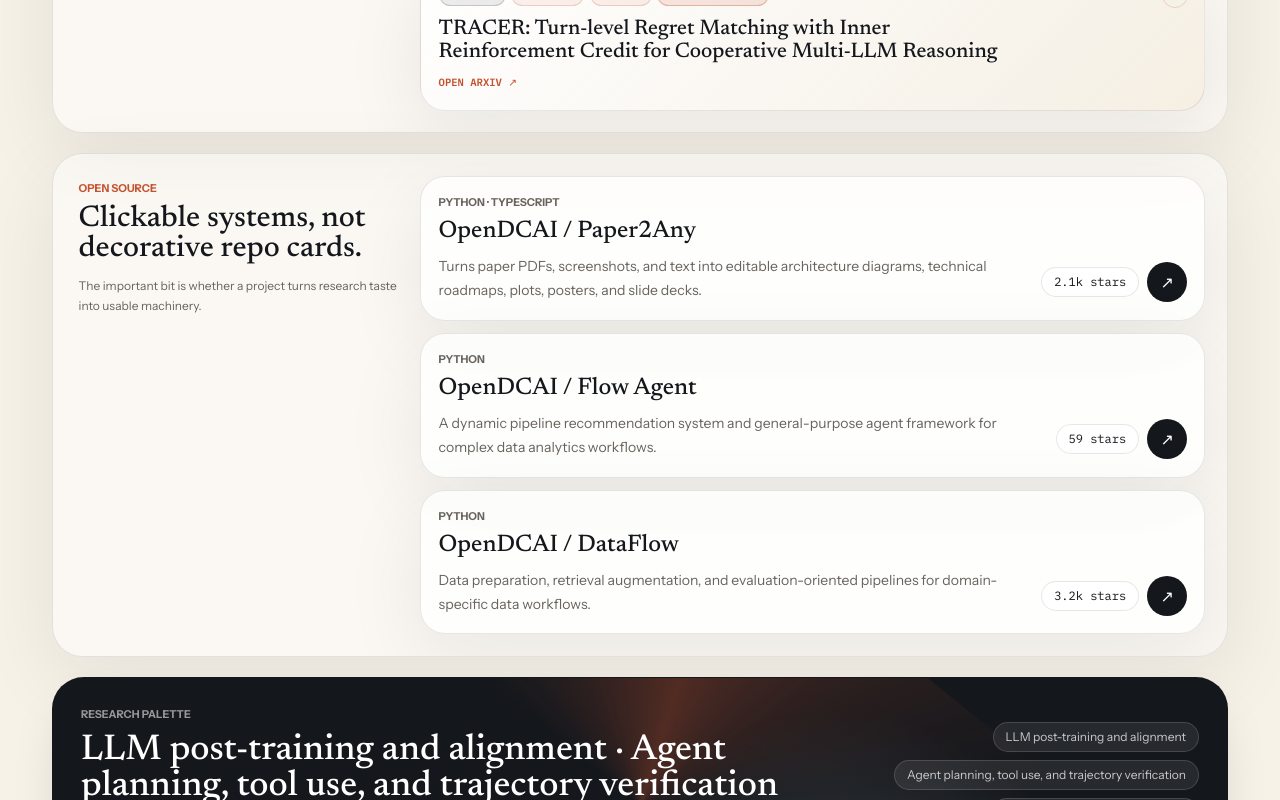
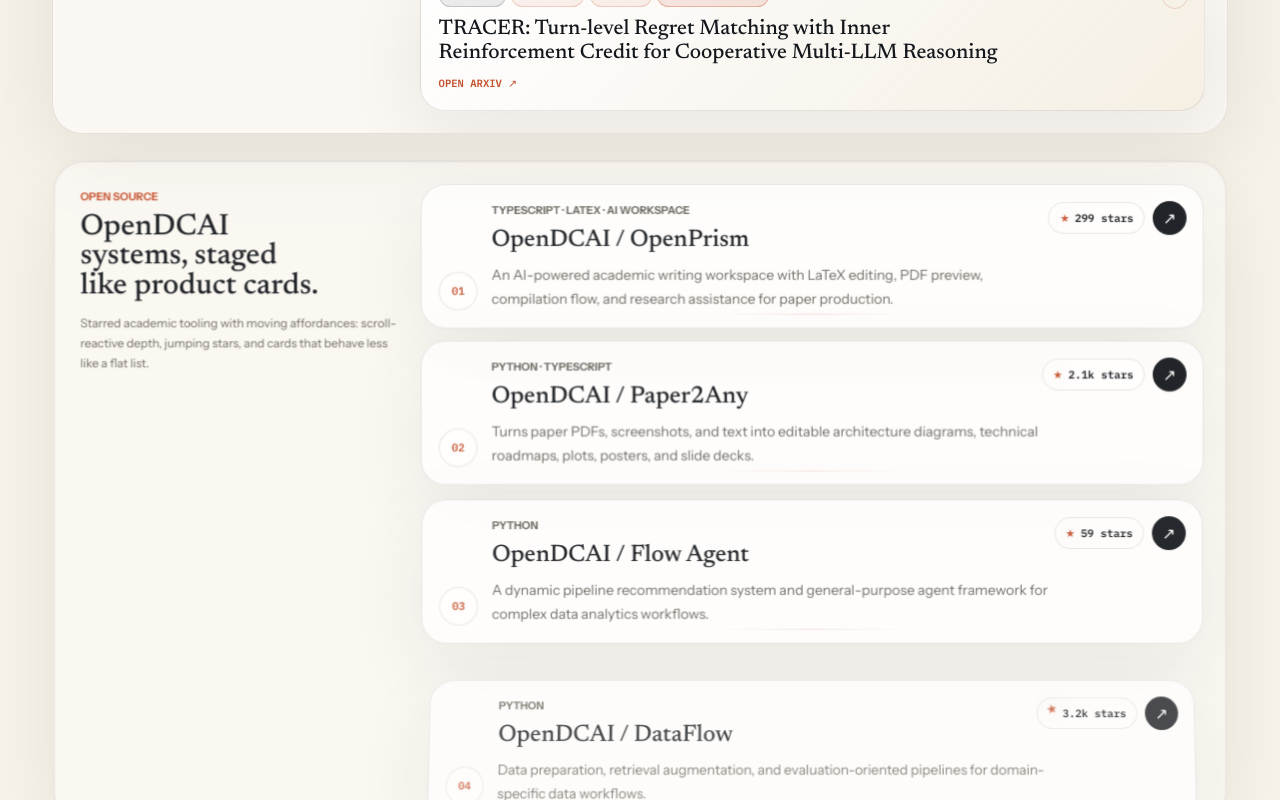
Before and after one commit to DeepThinkingZhouLiu/DeepThinkingZhouLiu.github.io, a React (Vite) app: page / in a window 1280 px wide. Shown: the part 2000-2800 px from the top of the page. Built offline with nearby package versions, Linux system fonts and the light colour scheme.

Commit message:
Add scroll-reactive project motion

```diff
--- a/src/App.tsx
+++ b/src/App.tsx
@@ -24,6 +24,9 @@
     <div className="relative min-h-dvh overflow-hidden bg-paper text-ink">
       <div className="site-grid" aria-hidden="true" />
       <div className="kinetic-beam" aria-hidden="true" />
+      <div className="scroll-orb scroll-orb-one" aria-hidden="true" />
+      <div className="scroll-orb scroll-orb-two" aria-hidden="true" />
+      <div className="scroll-ruler" aria-hidden="true" />
       <div className="ambient-orbit ambient-orbit-one" aria-hidden="true" />
       <div className="ambient-orbit ambient-orbit-two" aria-hidden="true" />
 
@@ -246,11 +249,11 @@
           <section id="projects" className="section-shell">
             <SectionIntro
               eyebrow="Open source"
-              title="Clickable systems, not decorative repo cards."
-              body="The important bit is whether a project turns research taste into usable machinery."
+              title="OpenDCAI systems, staged like product cards."
+              body="Starred academic tooling with moving affordances: scroll-reactive depth, jumping stars, and cards that behave less like a flat list."
             />
-            <div className="grid gap-3">
-              {projects.map((project) => (
+            <div className="project-stage">
+              {projects.map((project, index) => (
                 <a
                   key={project.name}
                   href={project.href}
@@ -258,18 +261,24 @@
                   rel="noreferrer"
                   className="project-row group"
                 >
-                  <div>
+                  <span className="project-number" aria-hidden="true">
+                    0{index + 1}
+                  </span>
+                  <div className="project-copy">
                     <p className="text-[0.68rem] font-bold uppercase text-muted">{project.stack}</p>
                     <h3 className="mt-1.5 text-balance font-display text-2xl leading-tight text-ink">
                       {project.name}
                     </h3>
                     <p className="mt-2 max-w-3xl text-pretty text-sm leading-6 text-muted">{project.summary}</p>
                   </div>
-                  <div className="flex items-center gap-2">
-                    <span className="rounded-full border border-ink/10 bg-white px-3 py-1.5 font-mono text-xs text-ink tabular-nums">
+                  <div className="project-action">
+                    <span className="star-badge" aria-label={`${project.stars} on GitHub`}>
+                      <span className="star-icon" aria-hidden="true">
+                        ★
+                      </span>
                       {project.stars}
                     </span>
-                    <span className="grid size-10 place-items-center rounded-full bg-ink text-white transition duration-200 group-hover:-translate-y-0.5 group-hover:translate-x-0.5">
+                    <span className="project-arrow" aria-hidden="true">
                       ↗
                     </span>
                   </div>
--- a/src/content/profile.ts
+++ b/src/content/profile.ts
@@ -123,6 +123,14 @@
 
 export const projects = [
   {
+    name: 'OpenDCAI / OpenPrism',
+    stack: 'TypeScript · LaTeX · AI workspace',
+    stars: '299 stars',
+    href: 'https://github.com/OpenDCAI/OpenPrism',
+    summary:
+      'An AI-powered academic writing workspace with LaTeX editing, PDF preview, compilation flow, and research assistance for paper production.',
+  },
+  {
     name: 'OpenDCAI / Paper2Any',
     stack: 'Python · TypeScript',
     stars: '2.1k stars',
--- a/src/index.css
+++ b/src/index.css
@@ -81,6 +81,57 @@
   opacity: 0.8;
   transform: translate3d(0, 0, 0);
   animation: beamFloat 16s ease-in-out infinite alternate;
+}
+
+.scroll-orb {
+  position: fixed;
+  z-index: 0;
+  pointer-events: none;
+  border-radius: 999px;
+  opacity: 0.58;
+  transform: translate3d(0, 0, 0);
+  will-change: transform, opacity;
+}
+
+.scroll-orb-one {
+  right: 9vw;
+  top: 22vh;
+  width: clamp(5rem, 12vw, 11rem);
+  height: clamp(5rem, 12vw, 11rem);
+  border: 1px solid rgb(197 82 47 / 0.22);
+  background: radial-gradient(circle, rgb(197 82 47 / 0.12), transparent 62%);
+}
+
+.scroll-orb-two {
+  left: 5vw;
+  top: 62vh;
+  width: clamp(6rem, 18vw, 16rem);
+  height: clamp(6rem, 18vw, 16rem);
+  border: 1px solid rgb(20 23 28 / 0.1);
+  background: radial-gradient(circle, rgb(255 255 255 / 0.72), transparent 66%);
+}
+
+.scroll-ruler {
+  position: fixed;
+  right: 1rem;
+  top: 18vh;
+  z-index: 2;
+  width: 0.18rem;
+  height: 34vh;
+  overflow: hidden;
+  border-radius: 999px;
+  background: rgb(20 23 28 / 0.08);
+  pointer-events: none;
+}
+
+.scroll-ruler::before {
+  content: '';
+  position: absolute;
+  inset: 0;
+  border-radius: inherit;
+  background: linear-gradient(to bottom, var(--color-accent), rgb(197 82 47 / 0.18));
+  transform: scaleY(0.18);
+  transform-origin: top;
 }
 
 .ambient-orbit {
@@ -431,22 +482,131 @@
   text-transform: uppercase;
 }
 
+.project-stage {
+  display: grid;
+  gap: 0.78rem;
+  perspective: 1200px;
+}
+
 .project-row {
   position: relative;
   overflow: hidden;
   display: grid;
-  grid-template-columns: 1fr;
-  gap: 1rem;
+  grid-template-columns: auto minmax(0, 1fr);
+  gap: 0.9rem;
   border-radius: 1.55rem;
   background: rgb(255 255 255 / 0.76);
   padding: clamp(0.82rem, 1.7vw, 1.08rem);
-  transition: transform 180ms ease-out, border-color 180ms ease-out, box-shadow 180ms ease-out;
+  transform-style: preserve-3d;
+  transition: transform 220ms ease-out, border-color 180ms ease-out, box-shadow 180ms ease-out;
+  will-change: transform;
+}
+
+.project-row::after {
+  content: '';
+  position: absolute;
+  inset: auto 1rem 0.82rem 1rem;
+  height: 1px;
+  background: linear-gradient(90deg, transparent, rgb(197 82 47 / 0.42), transparent);
+  opacity: 0.45;
+  transform: scaleX(0.28);
+  transition: transform 260ms ease-out, opacity 260ms ease-out;
 }
 
 .project-row:hover {
-  transform: translateY(-3px);
+  transform: translateY(-4px) rotateX(1.4deg) rotateY(-1deg);
   border-color: rgb(197 82 47 / 0.32);
   box-shadow: 0 28px 90px rgb(20 23 28 / 0.11);
+}
+
+.project-row:hover::after {
+  opacity: 1;
+  transform: scaleX(1);
+}
+
+.project-number {
+  position: relative;
+  z-index: 1;
+  display: grid;
+  width: 2.4rem;
+  height: 2.4rem;
+  place-items: center;
+  border: 1px solid rgb(20 23 28 / 0.1);
+  border-radius: 999px;
+  background: rgb(255 255 255 / 0.78);
+  color: var(--color-accent);
+  font-family: var(--font-mono);
+  font-size: 0.68rem;
+  font-weight: 700;
+}
+
+.project-copy {
+  position: relative;
+  z-index: 1;
+  min-width: 0;
+  padding-right: 8.5rem;
+}
+
+.project-action {
+  position: absolute;
+  right: 1rem;
+  top: 1rem;
+  z-index: 1;
+  display: flex;
+  align-items: center;
+  gap: 0.48rem;
+}
+
+.star-badge {
+  display: inline-flex;
+  align-items: center;
+  gap: 0.36rem;
+  border: 1px solid rgb(20 23 28 / 0.1);
+  border-radius: 999px;
+  background: rgb(255 255 255 / 0.78);
+  padding: 0.42rem 0.64rem;
+  color: var(--color-ink);
+  font-family: var(--font-mono);
+  font-size: 0.68rem;
+  font-weight: 700;
+  tab-size: 4;
+}
+
+.star-icon {
+  color: var(--color-accent);
+  display: inline-block;
+  text-shadow: 0 0 18px rgb(197 82 47 / 0.32);
+  transform-origin: 50% 62%;
+  animation: starJump 1.85s cubic-bezier(0.2, 0.8, 0.2, 1) infinite;
+  will-change: transform;
+}
+
+.project-row:nth-child(2) .star-icon {
+  animation-delay: -0.28s;
+}
+
+.project-row:nth-child(3) .star-icon {
+  animation-delay: -0.56s;
+}
+
+.project-row:nth-child(4) .star-icon {
+  animation-delay: -0.84s;
+}
+
+.project-arrow {
+  display: grid;
+  width: 2.15rem;
+  height: 2.15rem;
+  place-items: center;
+  border-radius: 999px;
+  background: var(--color-ink);
+  color: white;
+  transition: transform 220ms ease-out, background 220ms ease-out;
+}
+
+.project-row:hover .project-arrow {
+  background: var(--color-accent);
+  transform: translate3d(0.12rem, -0.12rem, 0) rotate(12deg);
 }
 
 .signal-chip {
@@ -629,13 +789,118 @@
   }
 }
 
+@keyframes starJump {
+  0%,
+  68%,
+  100% {
+    transform: translate3d(0, 0, 0) rotate(0deg) scale(1);
+  }
+
+  76% {
+    transform: translate3d(0, -0.28rem, 0) rotate(-12deg) scale(1.18);
+  }
+
+  86% {
+    transform: translate3d(0, 0.04rem, 0) rotate(8deg) scale(0.96);
+  }
+}
+
+@keyframes scrollOrbOne {
+  from {
+    opacity: 0.5;
+    transform: translate3d(0, 0, 0) scale(0.92);
+  }
+
+  to {
+    opacity: 0.2;
+    transform: translate3d(-16vw, 42vh, 0) scale(1.35) rotate(26deg);
+  }
+}
+
+@keyframes scrollOrbTwo {
+  from {
+    opacity: 0.34;
+    transform: translate3d(0, 0, 0) scale(1);
+  }
+
+  to {
+    opacity: 0.68;
+    transform: translate3d(18vw, -30vh, 0) scale(0.78) rotate(-18deg);
+  }
+}
+
+@keyframes scrollRulerFill {
+  from {
+    transform: scaleY(0.08);
+  }
+
+  to {
+    transform: scaleY(1);
+  }
+}
+
+@keyframes viewLift {
+  from {
+    opacity: 0.7;
+    transform: translate3d(0, 2.4rem, 0) scale(0.985);
+  }
+
+  to {
+    opacity: 1;
+    transform: translate3d(0, 0, 0) scale(1);
+  }
+}
+
+@keyframes projectDepth {
+  from {
+    opacity: 0.64;
+    transform: translate3d(0, 3rem, 0) rotateX(8deg) scale(0.96);
+  }
+
+  to {
+    opacity: 1;
+    transform: translate3d(0, 0, 0) rotateX(0deg) scale(1);
+  }
+}
+
+@supports (animation-timeline: scroll(root block)) {
+  .scroll-orb-one {
+    animation: scrollOrbOne linear both;
+    animation-timeline: scroll(root block);
+  }
+
+  .scroll-orb-two {
+    animation: scrollOrbTwo linear both;
+    animation-timeline: scroll(root block);
+  }
+
+  .scroll-ruler::before {
+    animation: scrollRulerFill linear both;
+    animation-timeline: scroll(root block);
+  }
+}
+
+@supports (animation-timeline: view()) {
+  .section-shell {
+    animation: viewLift linear both;
+    animation-timeline: view();
+    animation-range: entry 0% cover 34%;
+  }
+
+  .project-row {
+    animation: projectDepth linear both;
+    animation-timeline: view();
+    animation-range: entry 0% cover 42%;
+  }
+}
+
 @media (min-width: 1024px) {
   .section-shell {
     grid-template-columns: minmax(18rem, 0.42fr) 1fr;
   }
 
   .project-row {
-    grid-template-columns: 1fr auto;
+    grid-template-columns: auto minmax(0, 1fr);
     align-items: end;
   }
 }
@@ -662,6 +927,30 @@
   .paper-card {
     min-height: auto;
   }
+
+  .project-row {
+    grid-template-columns: 1fr;
+  }
+
+  .project-number {
+    width: 2rem;
+    height: 2rem;
+  }
+
+  .project-copy {
+    padding-right: 0;
+  }
+
+  .project-action {
+    position: relative;
+    right: auto;
+    top: auto;
+    margin-top: 0.7rem;
+  }
+
+  .scroll-ruler {
+    display: none;
+  }
 }
 
 @media (prefers-reduced-motion: reduce) {
```
